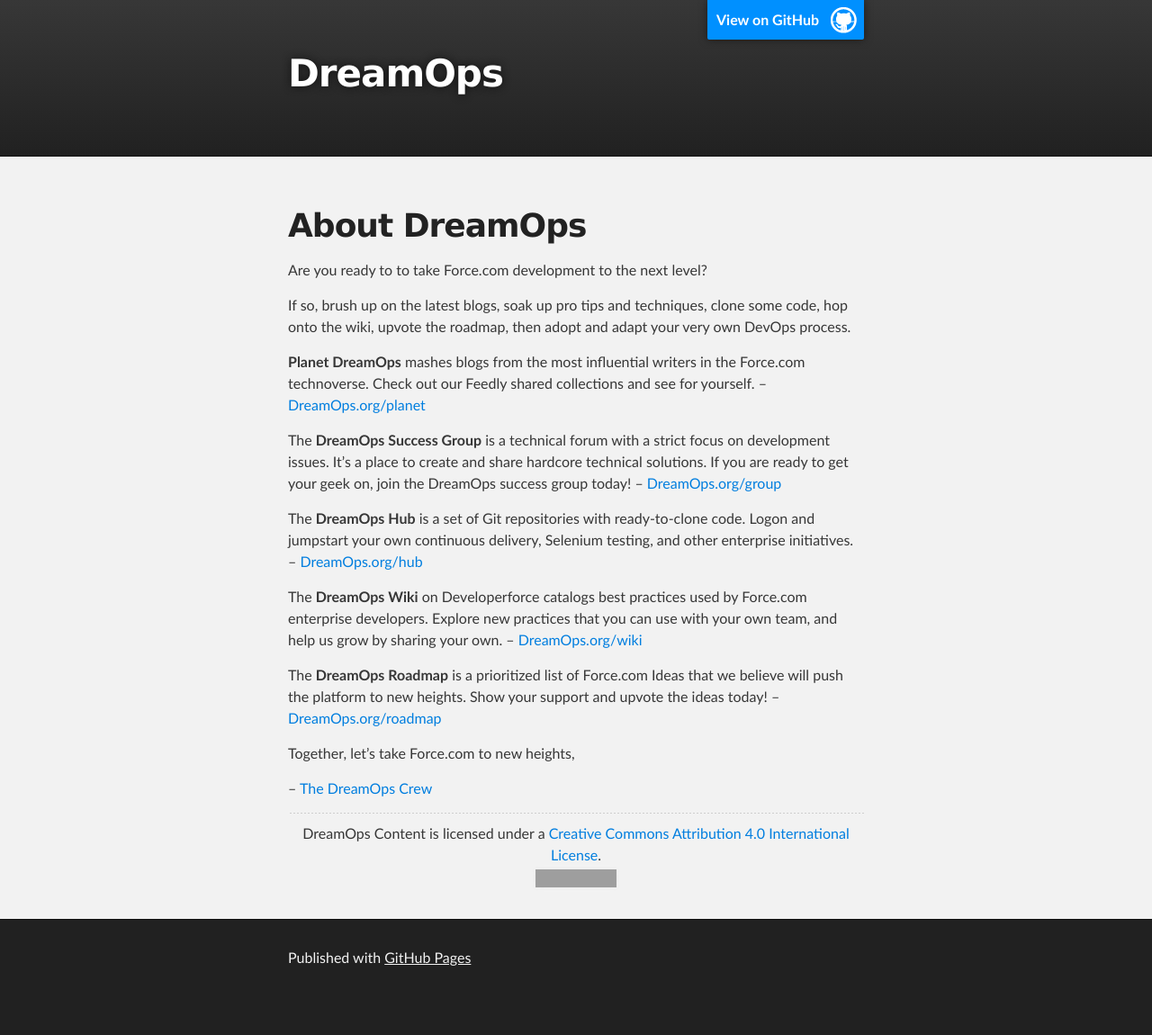
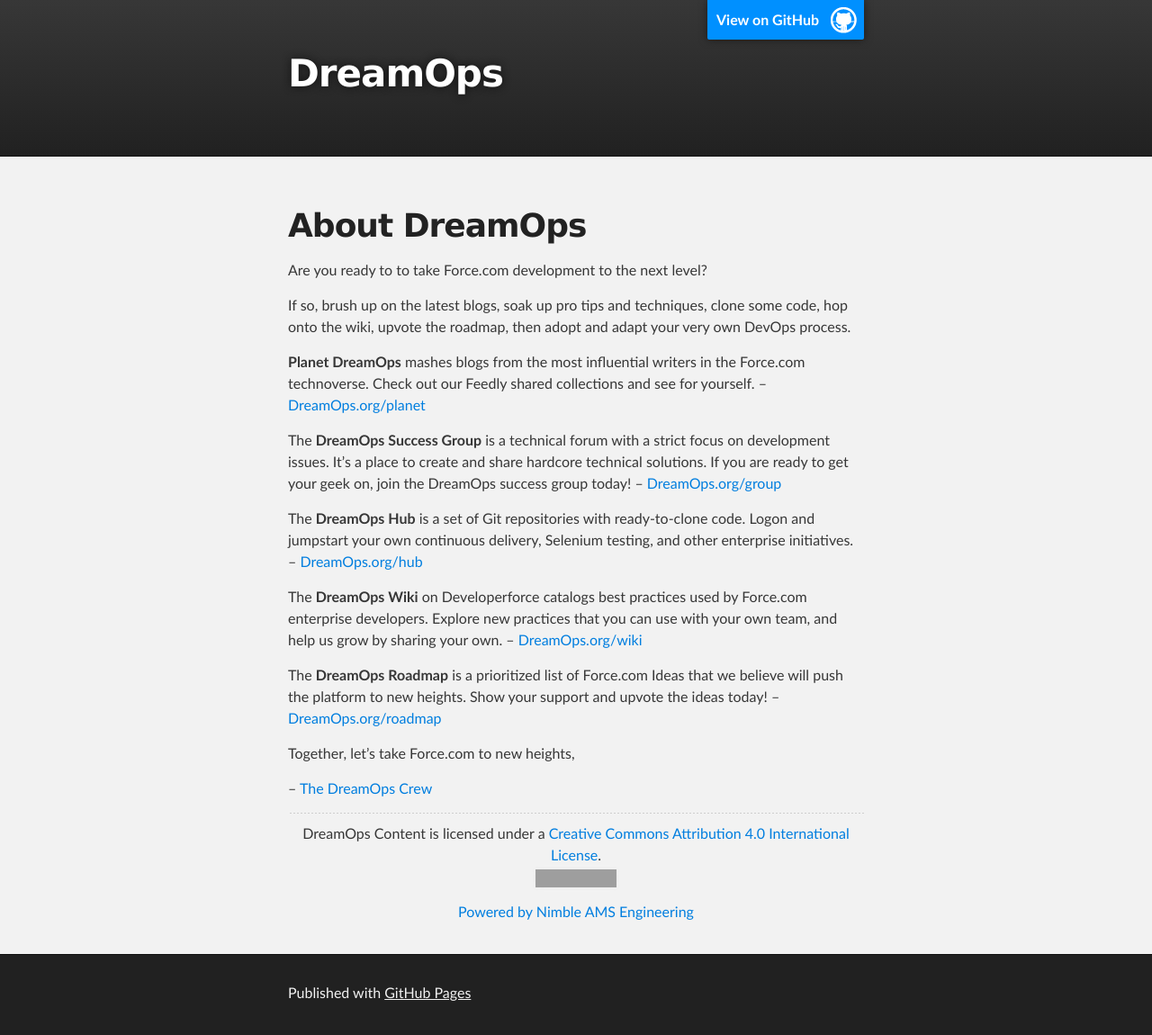
Before and after one commit to DreamOps/dreamops.github.io, a Jekyll site: the page built from index.md, in a window 1280 px wide. Shown: the whole page at 90% size. Built offline with Jekyll 4.4.1, drawn with Linux system fonts in a browser that asks for light colours; Markdown is read by kramdown in place of the engine named in the settings; before the commit the page ends 1111 px from its top, so only the background shows below that; grey boxes are pictures that could not be loaded.

Commit message:
Update index.md

```diff
--- a/index.md
+++ b/index.md
@@ -26,3 +26,5 @@ Together, let's take Force.com to new heights,
 - - -
 
 <p align="center">DreamOps Content is licensed under a <a href="http://creativecommons.org/licenses/by/4.0/">Creative Commons Attribution 4.0 International License</a>.<br /><a href="http://creativecommons.org/licenses/by/4.0/"><img src="https://i.creativecommons.org/l/by/4.0/88x31.png" alt="Creative Commons logo"/></a></p>
+
+<p align="center"><a href="http://www.nimbleams.com">Powered by Nimble AMS Engineering</a></p>
```
